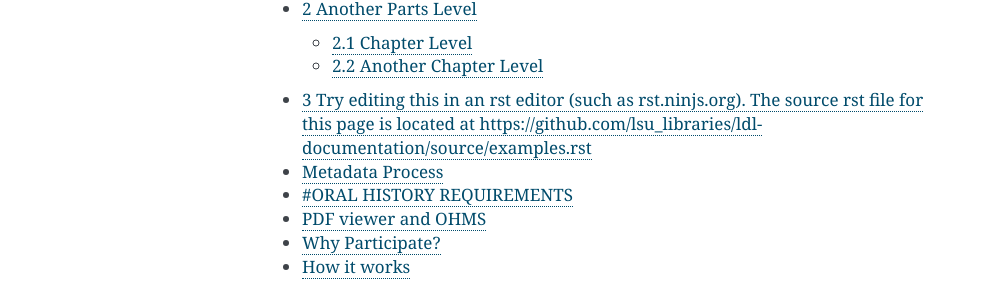
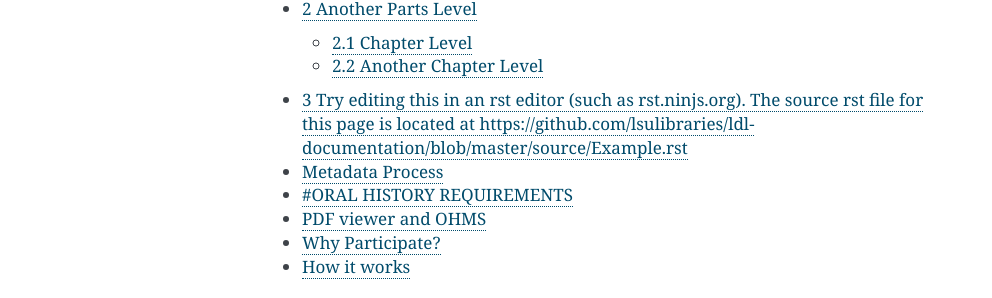
Before and after one commit to lsulibraries/ldl-documentation, a Sphinx documentation site: the page built from source/index.rst, in a window 1280 px wide. Shown: the part 802-1100 px from the top of the page, without its empty margins (148-1140 px from the left). Built offline with Sphinx 7.4.7, drawn with Linux system fonts in a browser that asks for light colours; some of the changed lines change nothing that is shown.

Commit message:
Update Example.rst

```diff
--- a/source/Example.rst
+++ b/source/Example.rst
@@ -112,7 +112,7 @@ Another Chapter Level
 
 
 #######################################################################################################################################################################################################
-Try editing this in an rst editor (such as rst.ninjs.org).  The source rst file for this page is located at https://github.com/lsu_libraries/ldl-documentation/source/examples.rst
+Try editing this in an rst editor (such as rst.ninjs.org).  The source rst file for this page is located at https://github.com/lsulibraries/ldl-documentation/blob/master/source/Example.rst
 #######################################################################################################################################################################################################
 
 * A thing.
```
